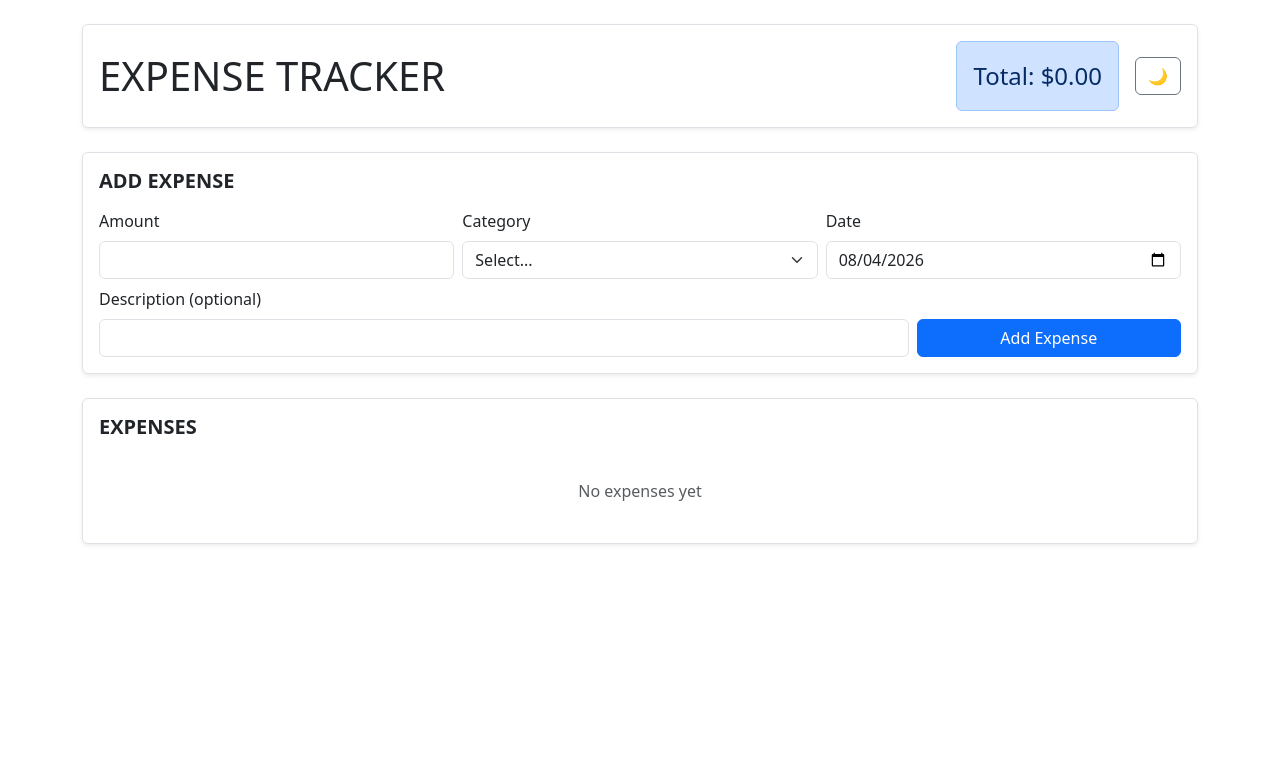
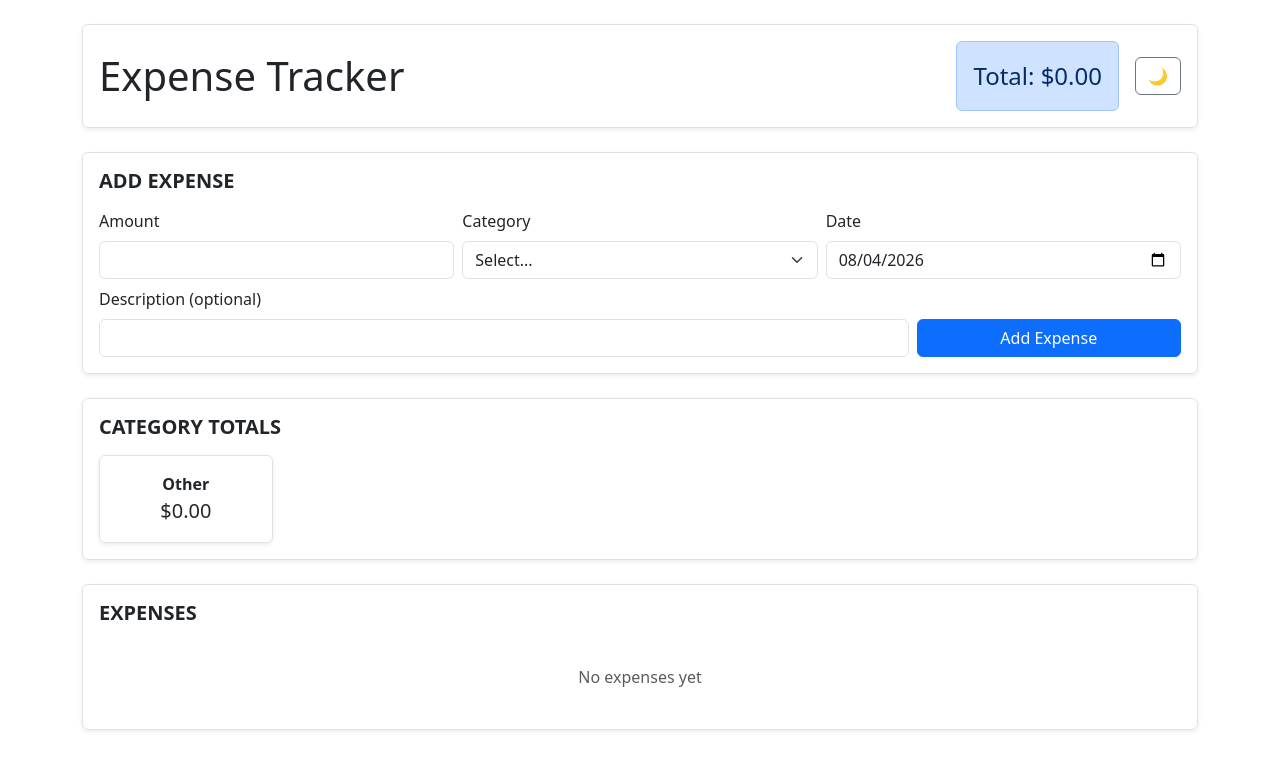
Before and after one commit to benweeks-dev/ExpenseTracker, a Flask app: page / in a window 1280 px wide. Shown: the top 770 px of the page. Run offline with Flask 3, Linux system fonts and the light colour scheme; data comes from the database, SQL or seed files in the repository; data that the repository does not hold is empty.

Commit message:
Added Category Total box

```diff
--- a/app.py
+++ b/app.py
@@ -2,7 +2,7 @@ import os
 from datetime import date, datetime
 
 from flask import Flask, flash, redirect, render_template, request, url_for
-from sqlalchemy import inspect, text
+from sqlalchemy import func, inspect, text
 
 from config import Config
 from models import Category, Expense, db
@@ -35,7 +35,24 @@ def index():
     expenses = Expense.query.order_by(Expense.expense_date.desc(), Expense.date_added.desc()).all()
     categories = Category.query.order_by(Category.name).all()
     total = sum(e.amount for e in expenses)
-    return render_template("index.html", expenses=expenses, categories=categories, total=total, today=date.today())
+
+    category_sums = dict(
+        db.session.query(Expense.category, func.sum(Expense.amount)).group_by(Expense.category).all()
+    )
+    category_totals = sorted(
+        ({"name": c.name, "total": category_sums.get(c.name, 0.0)} for c in categories),
+        key=lambda c: c["total"],
+        reverse=True,
+    )
+
+    return render_template(
+        "index.html",
+        expenses=expenses,
+        categories=categories,
+        category_totals=category_totals,
+        total=total,
+        today=date.today(),
+    )
 
 
 @app.route("/add", methods=["POST"])
--- a/static/css/style.css
+++ b/static/css/style.css
@@ -3,10 +3,10 @@
 }
 .panel:hover {
     box-shadow: 0 0.5rem 1rem rgba(0, 0, 0, 0.15);
-    background-color: rgba(13, 110, 253, 0.08);
+    background-color: rgba(13, 110, 253, 0.06);
 }
 [data-bs-theme="dark"] .panel:hover {
-    background-color: rgba(255, 255, 255, 0.08);
+    background-color: rgba(255, 255, 255, 0.06);
 }
 .delete-btn {
     display: inline-flex;
--- a/templates/index.html
+++ b/templates/index.html
@@ -11,7 +11,7 @@
     {% set category_errors = get_flashed_messages() %}
 
     <div class="d-flex flex-wrap justify-content-between align-items-center mb-4 border rounded shadow-sm p-3 panel">
-        <h1 class="mb-0">EXPENSE TRACKER</h1>
+        <h1 class="mb-0">Expense Tracker</h1>
         <div class="d-flex align-items-center gap-3">
             <div class="alert alert-primary fs-4 mb-0">Total: ${{ "%.2f"|format(total) }}</div>
             <button type="button" id="theme-toggle" class="btn btn-outline-secondary" aria-label="Toggle dark mode">🌙</button>
@@ -77,6 +77,24 @@
         </div>
     </div>
 
+    <div class="border rounded shadow-sm p-3 mb-4 panel">
+        <h2 class="h5 fw-bold text-uppercase mb-3">Category Totals</h2>
+        <div class="row g-2">
+            {% for c in category_totals %}
+            <div class="col-6 col-sm-4 col-md-3 col-lg-2">
+                <div class="border rounded shadow-sm p-3 text-center panel h-100">
+                    <div class="fw-semibold text-truncate">{{ c.name }}</div>
+                    <div class="fs-5">${{ "%.2f"|format(c.total) }}</div>
+                </div>
+            </div>
+            {% else %}
+            <div class="col-12">
+                <div class="text-center text-muted p-4">No categories yet</div>
+            </div>
+            {% endfor %}
+        </div>
+    </div>
+
     <div class="border rounded shadow-sm p-3 panel">
         <h2 class="h5 fw-bold text-uppercase mb-3">Expenses</h2>
         {% for e in expenses %}
```
